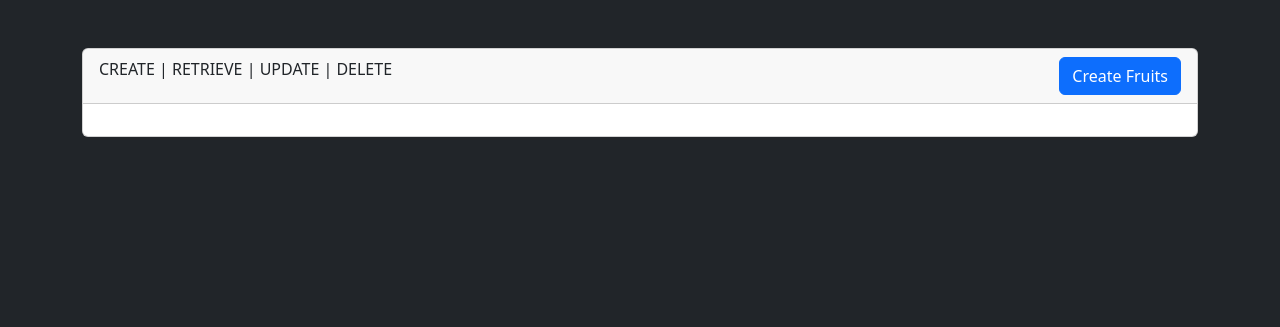
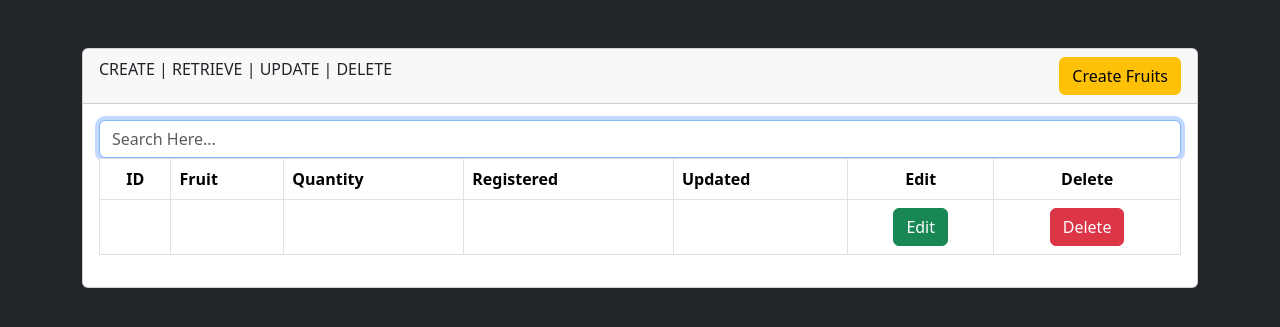
Before and after one commit to Kyaa-A/CRUD, a PHP site: page / in a window 1280 px wide. Shown: the top 327 px of the page. Run offline with PHP 8.4, Linux system fonts and the light colour scheme; some libraries are stand-ins or nearby versions.

Commit message:
Update hehe

```diff
--- a/index.php
+++ b/index.php
@@ -27,11 +27,45 @@
                 <div class="card">
                     <div class="card-header">
                         CREATE | RETRIEVE | UPDATE | DELETE
-                        <button type="button" class="btn btn-primary float-end" data-bs-toggle="modal" data-bs-target="#create">Create Fruits</button>
+                        <button type="button" class="btn btn-warning float-end" data-bs-toggle="modal" data-bs-target="#create">Create Fruits</button>
                         </button>
                     </div>
                     <div class="card-body">
-
+                        <form action="_redirect.php" method="post">
+                            <div class="form-group">
+                                <input type="text" class="form-control" name="fruitSearch" id="fruitSearch" placeholder="Search Here..." autofocus>
+                            </div>
+                        </form>
+                        <div class="table-responsive">
+                            <table class="table table-bordered">
+                                <thead>
+                                    <tr>
+                                        <th class="text-center">ID</th>
+                                        <th>Fruit</th>
+                                        <th>Quantity</th>
+                                        <th>Registered</th>
+                                        <th>Updated</th>
+                                        <th class="text-center">Edit</th>
+                                        <th class="text-center">Delete</th>
+                                    </tr>
+                                </thead>
+                                <tbody>
+                                    <tr>
+                                        <td class="text-center"></td>
+                                        <td class="text-center"></td>
+                                        <td class="text-center"></td>
+                                        <td class="text-center"></td>
+                                        <td></td>
+                                        <td class="text-center">
+                                            <button type="button" class="btn btn-success" data-bs-toggle="modal" data-bs-target="#edit_"> Edit </button>
+                                        </td>
+                                        <td class="text-center">
+                                            <button type="button" class="btn btn-danger" data-bs-toggle="modal" data-bs-target="#delete_"> Delete </button>
+                                        </td>
+                                    </tr>
+                                </tbody>
+                            </table>
+                        </div>
                     </div>
                 </div>
             </div>
```
Also changed, not shown: _functions.php (added, +15 -0 lines).
